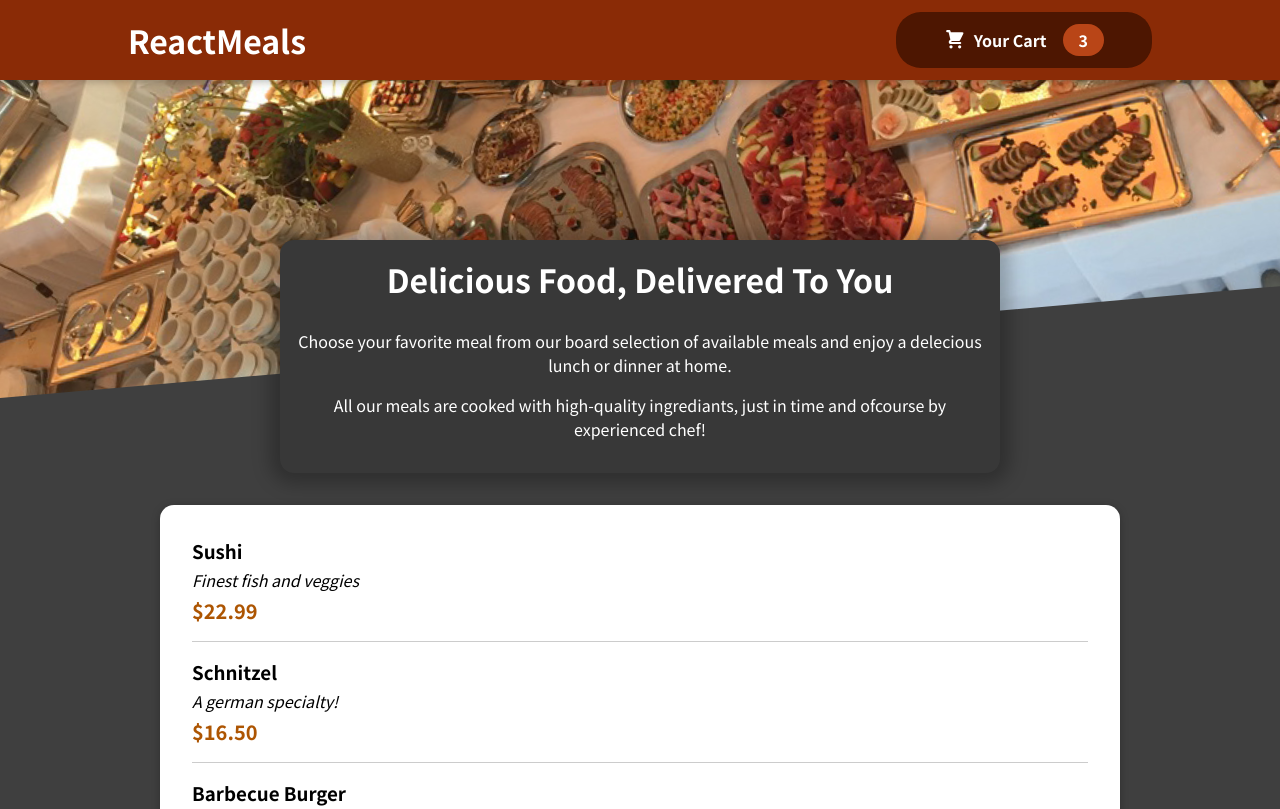
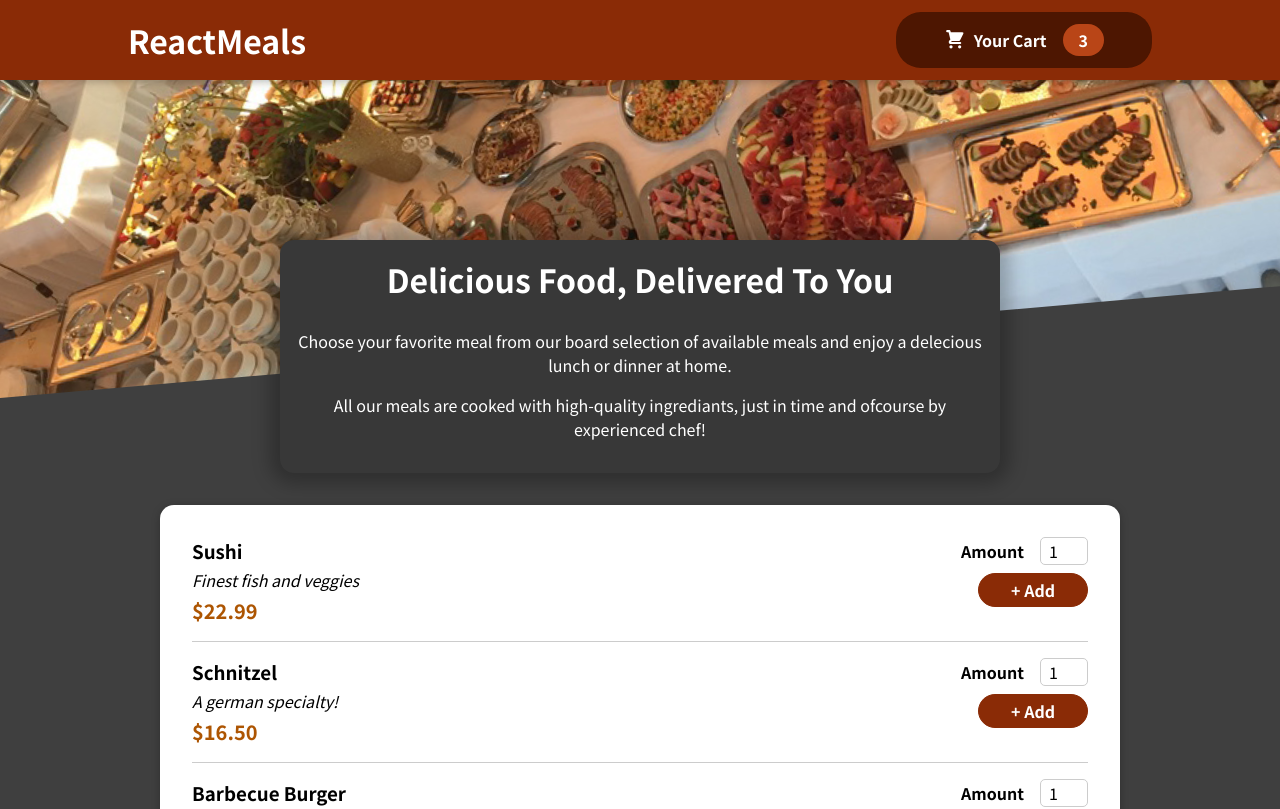
Before and after one commit to aqiftekhar/ReactMeal, a React (Create React App) app: page / in a window 1280 px wide. Shown: the top 809 px of the page. Built offline with nearby package versions, Linux system fonts and the light colour scheme.

Commit message:
Added MealItem and MealItemForm, Created Input Control

```diff
--- a/src/App.js
+++ b/src/App.js
@@ -7,7 +7,7 @@
     <Fragment>
       <Header />
       <main>
-        <Meals/>
+        <Meals />
       </main>
     </Fragment>
   );
--- a/src/components/Meals/AvailableMeals.js
+++ b/src/components/Meals/AvailableMeals.js
@@ -32,7 +32,8 @@
 const AvailableMeals = () => {
   const mealsList = DUMMY_MEALS.map((meal) => (
     <MealItem
-      key={meal.id}
+    id={meal.id}
+    key={meal.id}
       name={meal.name}
       description={meal.description}
       price={meal.price}
--- a/src/components/Meals/MealItem/MealItem.js
+++ b/src/components/Meals/MealItem/MealItem.js
@@ -1,7 +1,8 @@
-import classes from './MealItem.module.css';
+import classes from "./MealItem.module.css";
+import MealItemForm from "./MealItemForm";
 
 const MealItem = (props) => {
-    const price = `$${props.price.toFixed(2)}`;
+  const price = `$${props.price.toFixed(2)}`;
   return (
     <li className={classes.meal}>
       <div>
@@ -9,7 +10,9 @@
         <div className={classes.description}>{props.description}</div>
         <div className={classes.price}>{price}</div>
       </div>
-      <div></div>
+      <div>
+        <MealItemForm id={props.id}/>
+      </div>
     </li>
   );
 };
--- a/src/components/Meals/MealItem/MealItemForm.js
+++ b/src/components/Meals/MealItem/MealItemForm.js
@@ -0,0 +1,23 @@
+import Input from "../../UI/Input";
+import classes from "./MealItemForm.module.css";
+
+const MealItemForm = (props) => {
+  return (
+    <form className={classes.form}>
+      <Input
+        label="Amount"
+        input={{
+          id: 'amount'+ props.id,
+          type: 'number',
+          min: '1',
+          max: '5',
+          step: '1',
+          defaultValue: '1'
+        }}
+      />
+      <button>+ Add</button>
+    </form>
+  );
+};
+
+export default MealItemForm;
--- /dev/null
+++ b/src/components/Meals/MealItem/MealItemForm.module.css
@@ -0,0 +1,20 @@
+.form {
+    text-align: right;
+  }
+
+  .form button {
+    font: inherit;
+    cursor: pointer;
+    background-color: #8a2b06;
+    border: 1px solid #8a2b06;
+    color: white;
+    padding: 0.25rem 2rem;
+    border-radius: 20px;
+    font-weight: bold;
+  }
+
+  .form button:hover,
+  .form button:active {
+    background-color: #641e03;
+    border-color: #641e03;
+  }
--- /dev/null
+++ b/src/components/UI/Input.js
@@ -0,0 +1,12 @@
+import classes from "./Input.module.css";
+
+const Input = (props) => {
+  return (
+    <div className={classes.input}>
+      <label htmlFor={props.input.id}>{props.label}</label>
+      <input {...props.input} />
+    </div>
+  );
+};
+
+export default Input;
--- /dev/null
+++ b/src/components/UI/Input.module.css
@@ -0,0 +1,18 @@
+.input {
+    display: flex;
+    align-items: center;
+    margin-bottom: 0.5rem;
+  }
+
+  .input label {
+    font-weight: bold;
+    margin-right: 1rem;
+  }
+
+  .input input {
+    width: 3rem;
+    border-radius: 5px;
+    border: 1px solid #ccc;
+    font: inherit;
+    padding-left: 0.5rem;
+  }
```
Also changed, not shown: 1 other file (tests, documents, lock files or other folders).
